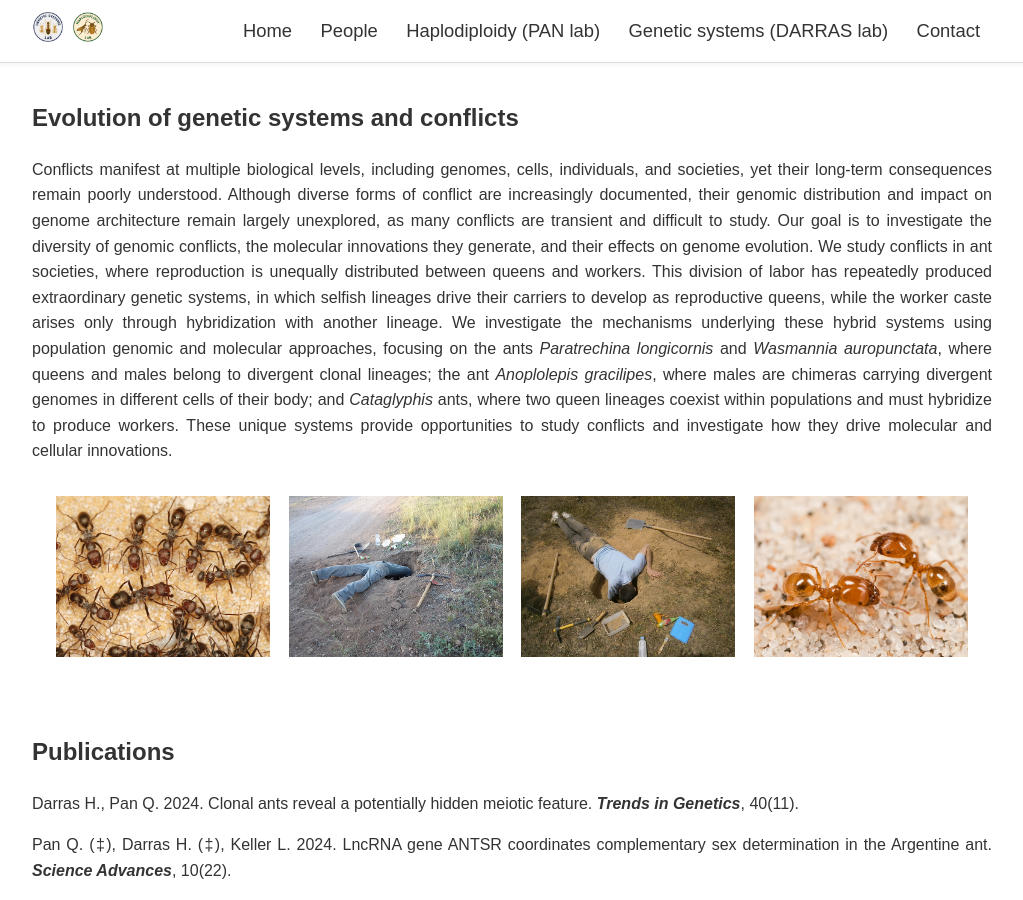
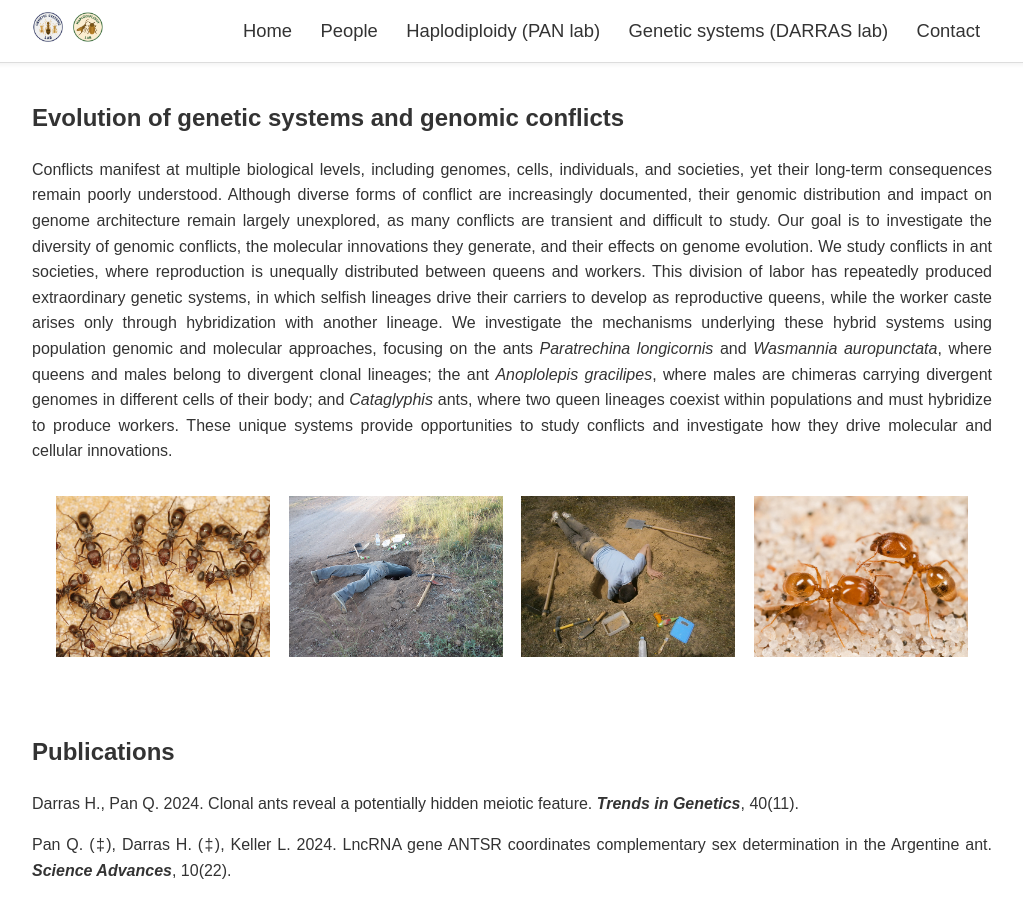
Before and after one commit to lab-darras/lab-darras.github.io, a Jekyll site: the page built from GSSE-research.md, in a window 1280 px wide and 900 px high. Shown: the whole window, without its empty margins (128-1151 px from the left). Built offline with Jekyll 4.4.1, drawn with Linux system fonts in a browser that asks for light colours.

Commit message:
Update GSSE-research.md

```diff
--- a/GSSE-research.md
+++ b/GSSE-research.md
@@ -3,7 +3,7 @@ layout: default
 title: Research
 ---
 
-## Evolution of genetic systems and conflicts
+## Evolution of genetic systems and genomic conflicts
 
 Conflicts manifest at multiple biological levels, including genomes, cells, individuals, and societies, yet their long-term consequences remain poorly understood. Although diverse forms of conflict are increasingly documented, their genomic distribution and impact on genome architecture remain largely unexplored, as many conflicts are transient and difficult to study. Our goal is to investigate the diversity of genomic conflicts, the molecular innovations they generate, and their effects on genome evolution. We study conflicts in ant societies, where reproduction is unequally distributed between queens and workers. This division of labor has repeatedly produced extraordinary genetic systems, in which selfish lineages drive their carriers to develop as reproductive queens, while the worker caste arises only through hybridization with another lineage. We investigate the mechanisms underlying these hybrid systems using population genomic and molecular approaches, focusing on the ants *Paratrechina longicornis* and *Wasmannia auropunctata*, where queens and males belong to divergent clonal lineages; the ant *Anoplolepis gracilipes*, where males are chimeras carrying divergent genomes in different cells of their body; and *Cataglyphis* ants, where two queen lineages coexist within populations and must hybridize to produce workers. These unique systems provide opportunities to study conflicts and investigate how they drive molecular and cellular innovations.
 
```
